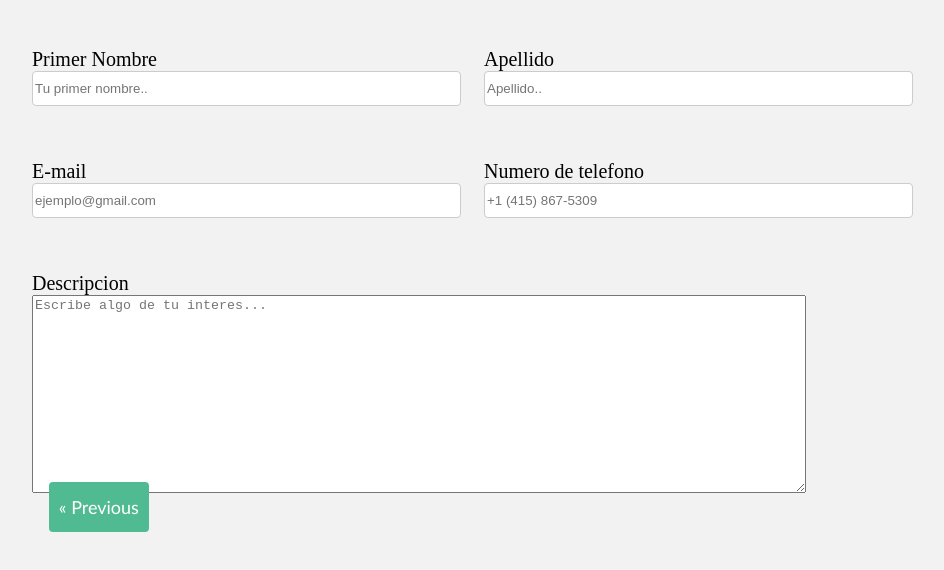
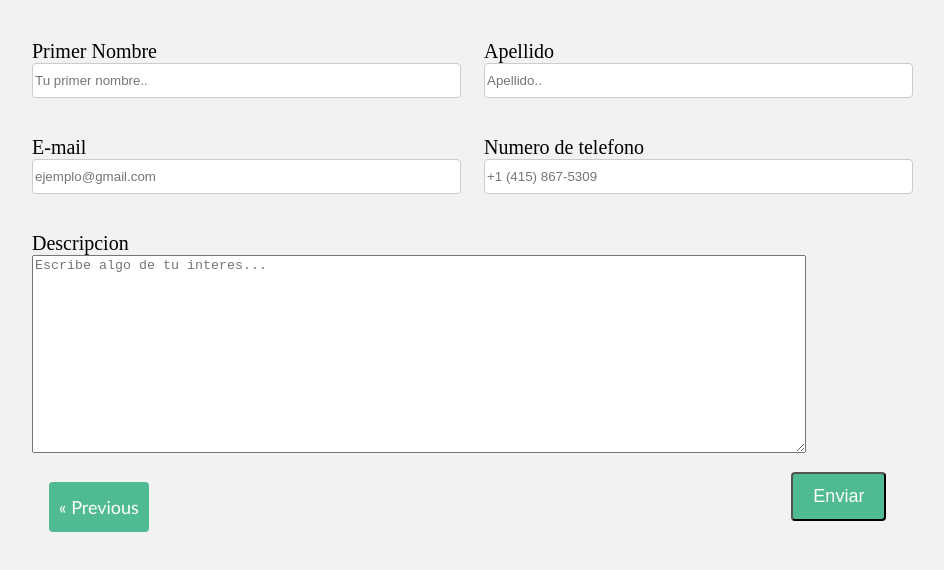
Before and after one commit to Gago-sys/Gago-sys.github.io, a plain HTML site: page mail-form.html in a window 1280 px wide. Shown: the part 150-720 px from the top of the page, without its empty margins (156-1100 px from the left). Drawn offline with Linux system fonts and the light colour scheme.

Commit message:
Updated mail-form.html

```diff
--- a/mail-form.html
+++ b/mail-form.html
@@ -41,6 +41,8 @@
                 <label for="note" class="form-label">Descripcion</label><br>
                 <textarea type="text" class="details" name="Questions" id="comments" placeholder="Escribe algo de tu interes..." required></textarea>
             </div>
+
+            <button class="send" type="Submit">Enviar</button>
         </form>
         <a class="previous" href="https://gago-sys.github.io">&laquo;&nbsp;Previous</a>
     </div>
```
